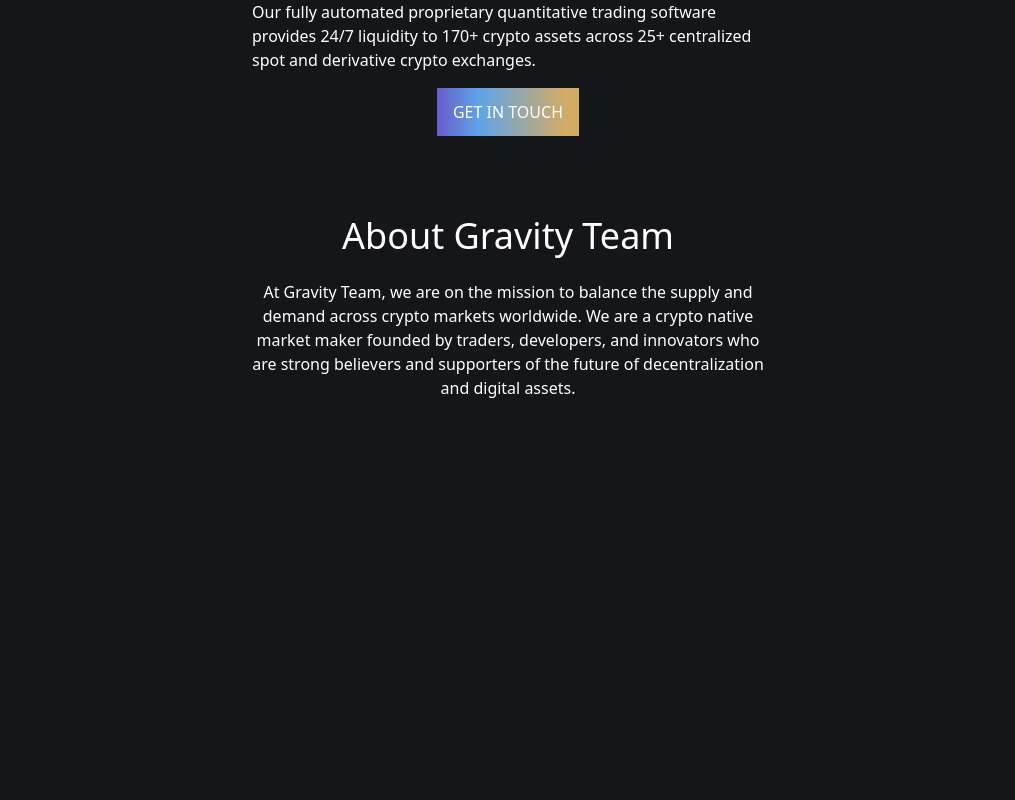
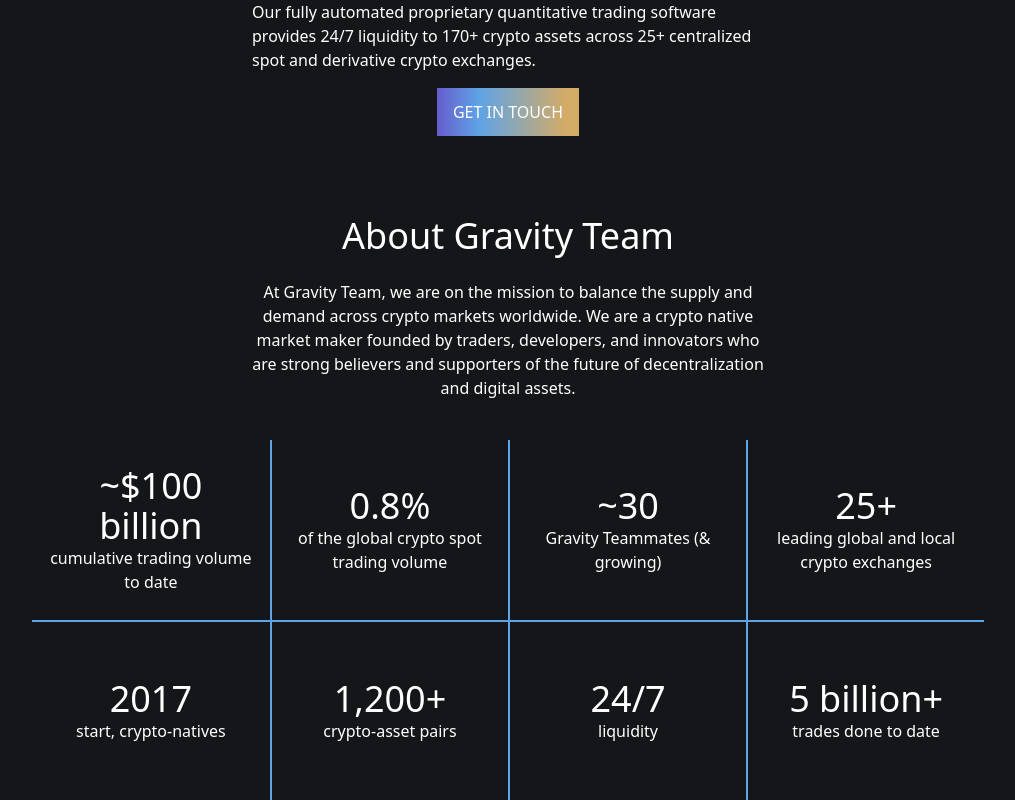
Before and after one commit to Shookrun/Gravity, a Next.js app: page / in a window 1280 px wide. Shown: the part 356-1156 px from the top of the page, without its empty margins (132-1147 px from the left). Before the commit the page ends 800 px from the top, so only its background shows below. Built offline with nearby package versions, Linux system fonts and the light colour scheme.

Commit message:
borders finished

```diff
--- a/app/components/GravityTeam/page.jsx
+++ b/app/components/GravityTeam/page.jsx
@@ -1,9 +1,20 @@
 import React from "react";
 
 const GravityTeam = () => {
+    let arr = [
+        {id:1,title:"~$100 billion",desc:"cumulative trading volume to date", border:""},
+        {id:2,title:"0.8%",desc:"of the global crypto spot trading volume", border:"border-l-2"},
+        {id:3,title:"~30",desc:"Gravity Teammates (& growing)", border:"border-l-2"},
+        {id:4,title:"25+",desc:"leading global and local crypto exchanges", border:"border-l-2"},
+        {id:5,title:"2017",desc:"start, crypto-natives", border:"border-t-2"},
+        {id:6,title:"1,200+",desc:"crypto-asset pairs", border:"border-t-2 border-l-2"},
+        {id:7,title:"24/7",desc:"liquidity", border:"border-t-2 border-l-2"},
+        {id:8,title:"5 billion+",desc:"trades done to date", border:"border-t-2 border-l-2"},
+
+    ]
   return (
     <div className="flex justify-center items-center mt-20">
-      <div>
+      <div className="flex flex-col">
         <div className="flex  flex-col items-center gap-6 justify-center">
           <h2 className="text-4xl">About Gravity Team</h2>
           <p className="text-center w-[40%]">
@@ -14,6 +25,17 @@
             and digital assets.
           </p>
         </div>
+        <div className="flex mt-10  justify-center items-center flex-wrap px-36 ">
+
+          {arr.map(({id,title,desc,border})=>(
+             <div key={id} className={`flex flex-col h-[180px] border-[#5FA4E6] ${border} justify-center items-center p-4 w-[24%] text-center`}>
+             <h2 className="text-4xl">{title}</h2>
+             <p>{desc}</p>
+
+         </div>
+))}
+
+        </div>
       </div>
     </div>
   );
```
